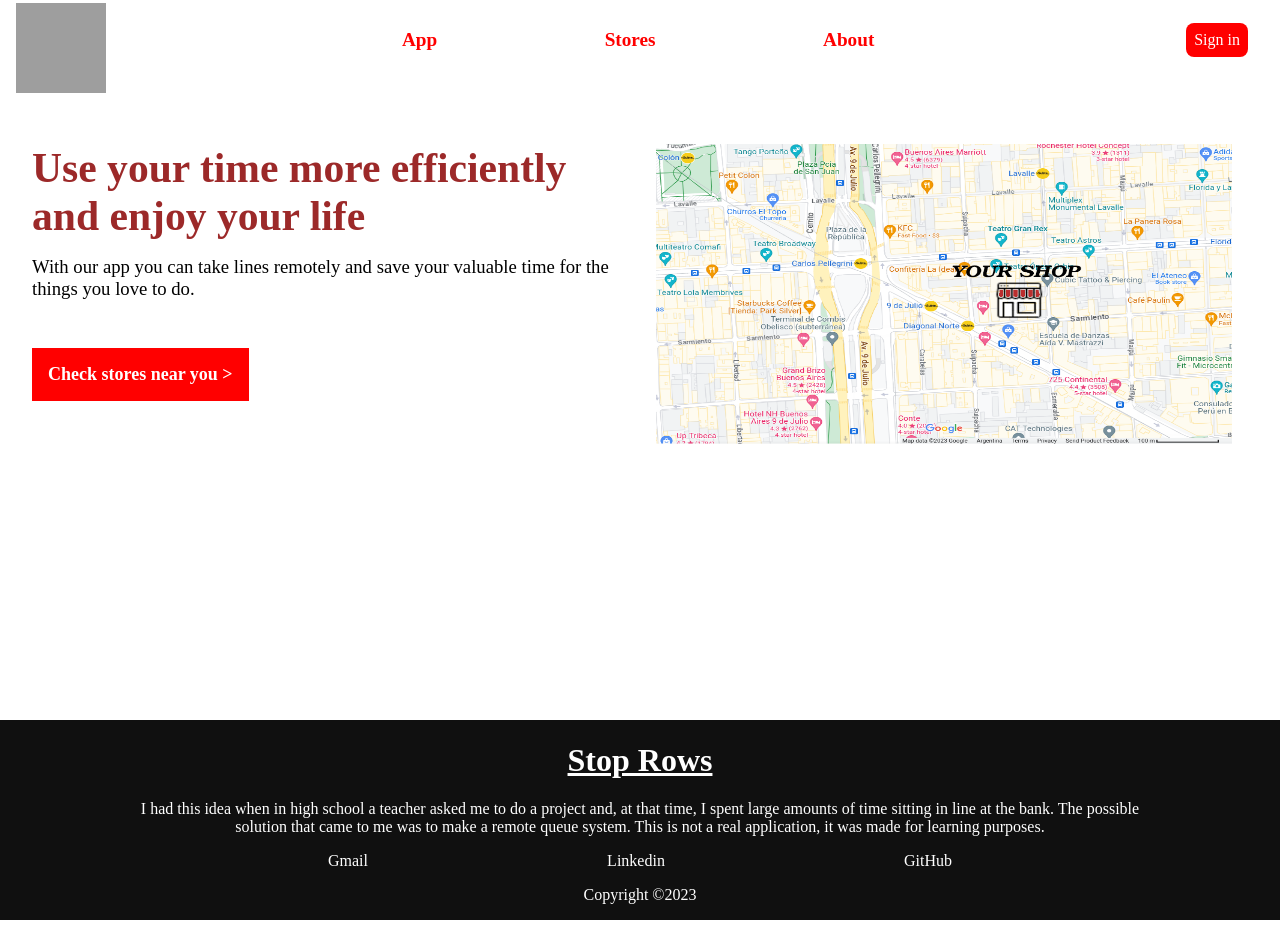
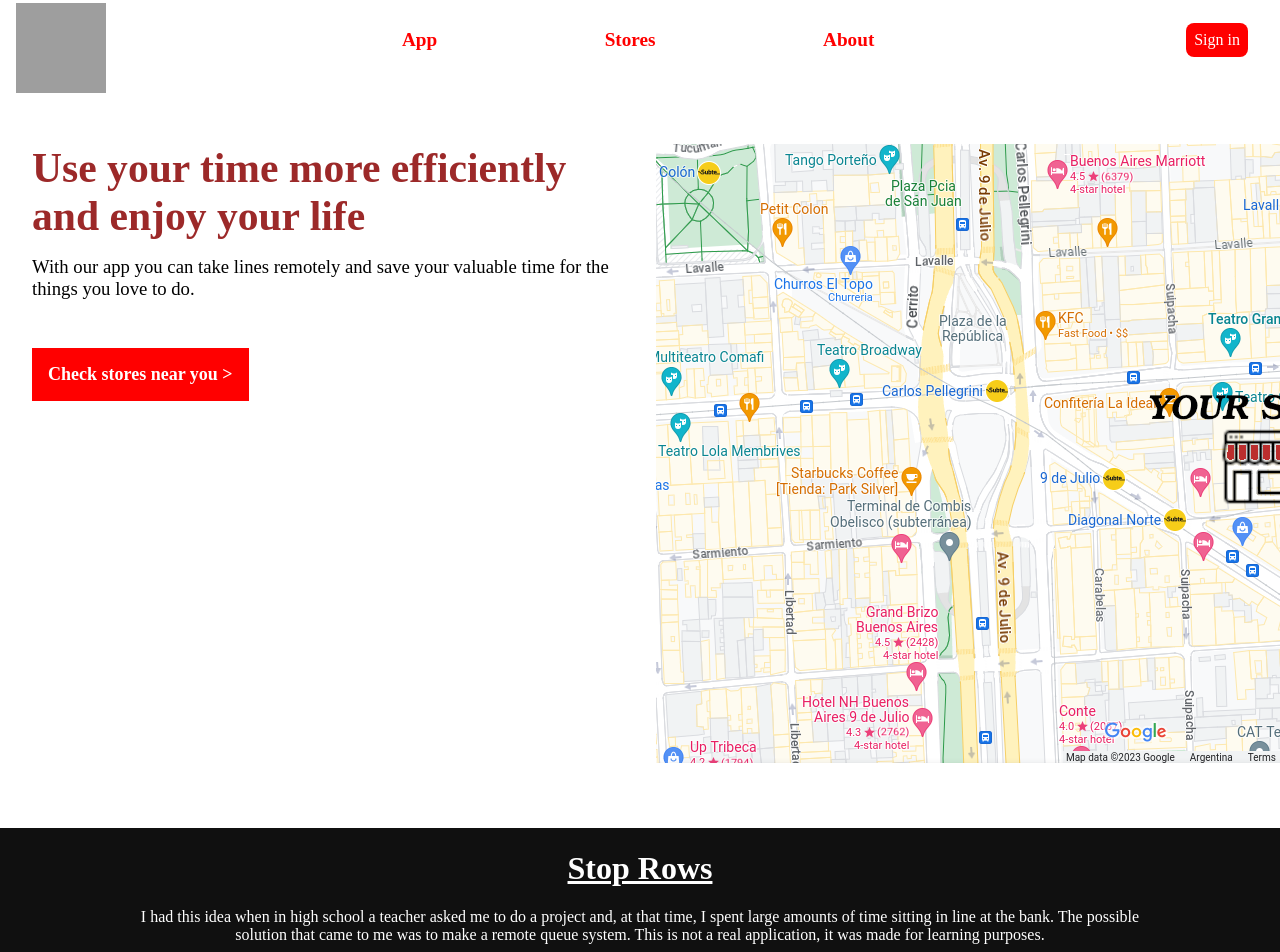
Before and after one commit to NahuelUliassiPirchio/nextjs-stop-rows-frontend, a Next.js app: page / in a window 1280 px wide. Shown: the top 952 px of the page. Before the commit the page ends 920 px from the top, so only its background shows below. Built offline with nearby package versions, Linux system fonts and the light colour scheme; grey boxes are pictures that could not be loaded.

Commit message:
[Update] Find all link error fixed

```diff
--- a/components/CustomersMain.tsx
+++ b/components/CustomersMain.tsx
@@ -134,7 +134,7 @@ export default function CustomersMain() {
             {(!hasMore && shops.length===0 && !error) && (
               <>
                 <h2 className={styles.message}>No stores found in your area</h2>
-                <u><Link className={styles.message} href="/?all=true"> Find all stores </Link></u>
+                <u><Link className={styles.message} href="/app?all=true"> Find all stores </Link></u>
               </>
             )}
           </section>
--- a/pages/index.tsx
+++ b/pages/index.tsx
@@ -34,14 +34,15 @@ export default function LandingPage() {
             <figure className={styles.imageContainer}>
                 <Image className={styles.heroImage} src={LandingBG} alt="Background" width={400} height={300}/>
             </figure>
+
         </main>
         <footer id="about" className={styles.footer}>
                 <h4>Stop Rows</h4>
                 <p>I had this idea when in high school a teacher asked me to do a project and, at that time, I spent large amounts of time sitting in line at the bank. The possible solution that came to me was to make a remote queue system. This is not a real application, it was made for learning purposes.</p>
             <ul className={styles.socialMediaContainer}>
-                <li><Link href='uliassipirchio@gmail.com'>Gmail</Link></li>
-                <li><Link href='https://linkedin.com/in/uliassipirchio'>Linkedin</Link></li>
-                <li><Link href='https://github.com/nahueluliassipirchio'>GitHub</Link></li>
+                <li><Link href='uliassipirchio@gmail.com' target="_blank">Gmail</Link></li>
+                <li><Link href='https://linkedin.com/in/uliassipirchio' target="_blank">LinkedIn</Link></li>
+                <li><Link href='https://github.com/nahueluliassipirchio' target="_blank">GitHub</Link></li>
             </ul>
             <p>Copyright ©2023</p>
         </footer>
--- a/styles/Landing.module.css
+++ b/styles/Landing.module.css
@@ -67,13 +67,14 @@
     scale: 1.05;
 }
 .main .imageContainer {
+    display: flex;
     width: 50%;
     height: 100%;
     padding: 1rem;
 }
 .main .heroImage{
-    align-self: center;
-    width: 100%;
+    width: fit-content;
+    height: auto;
 }
 
 .footer {
```
